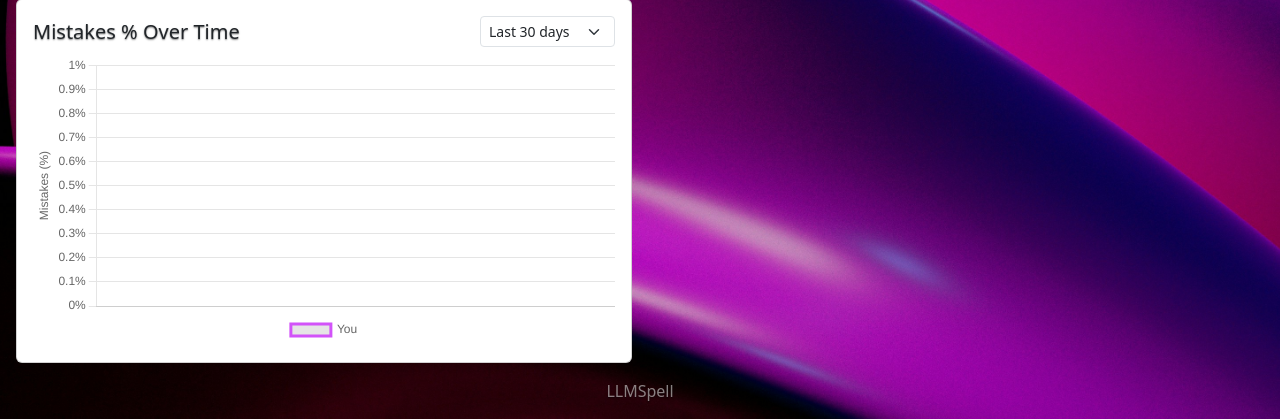
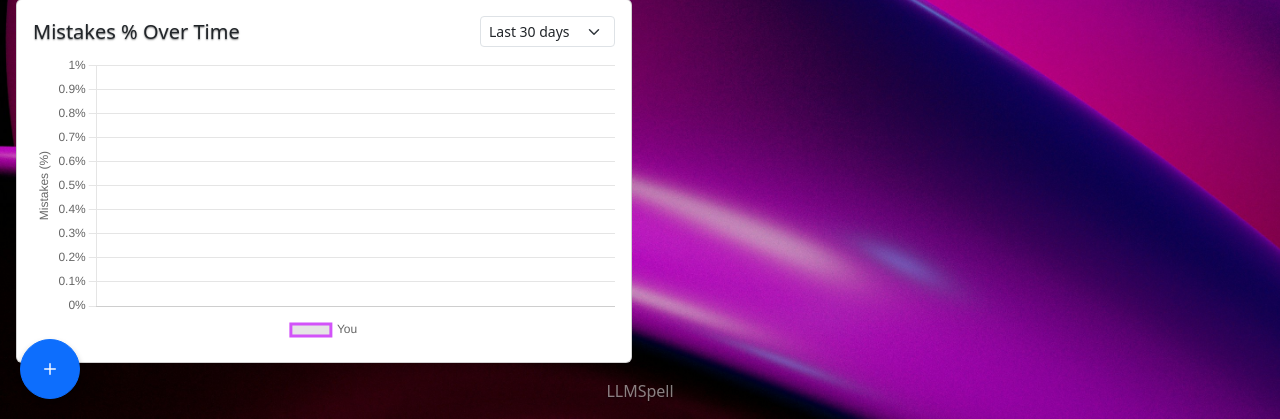
Before and after one commit to ColePal/spell-correction-plugin, a Django app: page /dashboard/ in a window 1280 px wide. Shown: the part 536-955 px from the top of the page. Run offline with Django 5.2, Linux system fonts and the light colour scheme.

Commit message:
Added floating button

```diff
--- a/backend/static/css/dashboardStyles.css
+++ b/backend/static/css/dashboardStyles.css
@@ -91,3 +91,17 @@
             .mastfoot {
                 color: rgba(255, 255, 255, 0.5);
             }
+            .floatingbutton {
+                position: fixed;
+                bottom: 20px;
+                left: 20px;
+                z-index: 100;
+                width: 60px;
+                height: 60px;
+                border-radius: 50%;
+                font-size: 24px;
+                display: flex;
+                align-items: center;
+                justify-content: center;
+                box-shadow: 0 4px 6px rgba(0,0,0,0.3);
+            }
--- a/backend/templates/dashboard.html
+++ b/backend/templates/dashboard.html
@@ -28,9 +28,6 @@
 
         <div class="cover-container d-flex h-100 p-3 mx-auto flex-column">
             {% include "partials/navbar.html" %}
-
-
-
 
 <!--<div class="d-flex">-->
 <!--  <div class="flex-shrink-0 p-3 bg-dark text-white" style="width: 220px;">-->
@@ -138,6 +135,15 @@
 {#                    </div>#}
 {#                </div>#}
             </div>
+
+            <!--
+            Need to add some functionality to the floating button
+            with the sidebar
+            -->
+
+            <button class="btn btn-primary floatingbutton">
+                <i class="bi bi-plus"></i>
+            </button>
 
             <footer class="mastfoot mt-auto">
                 <div class="inner">
```
